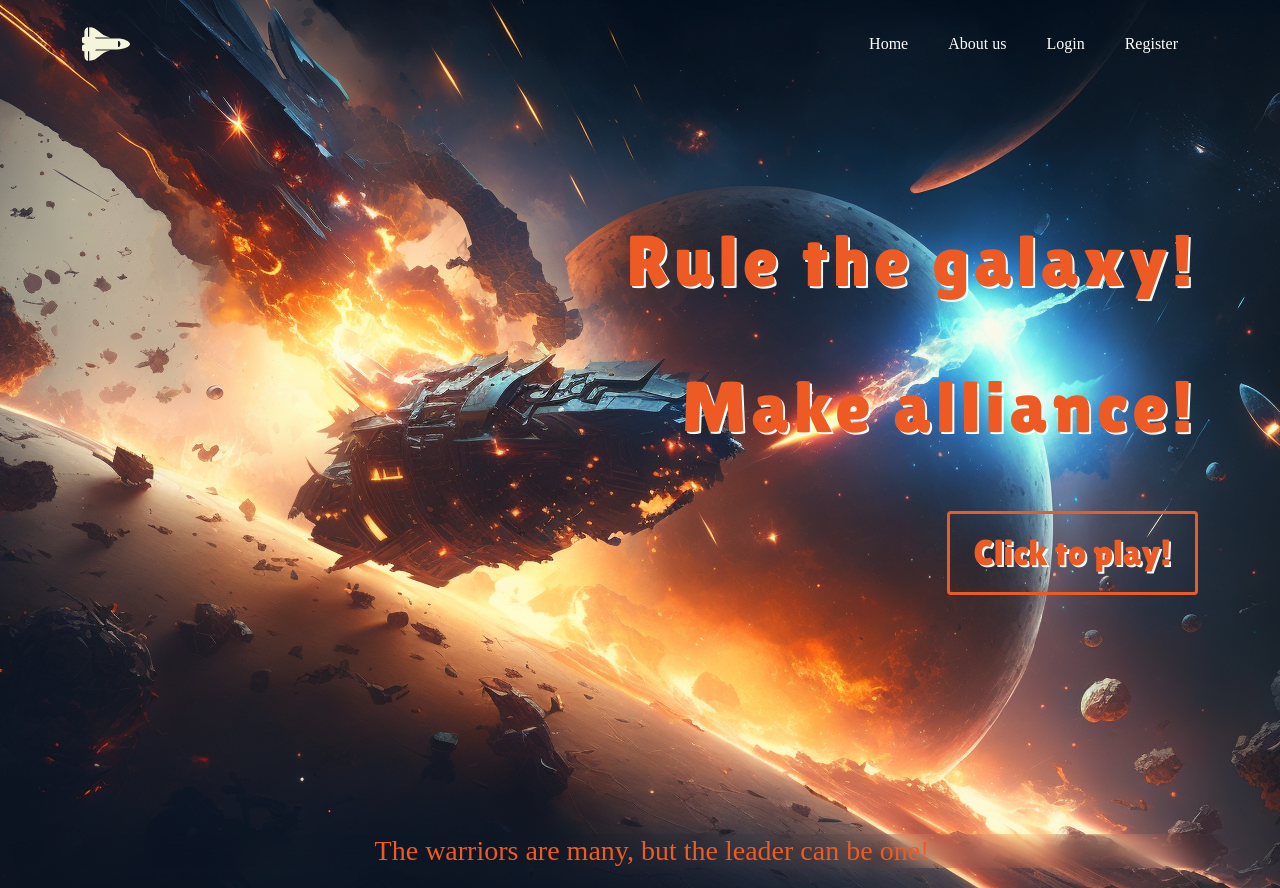
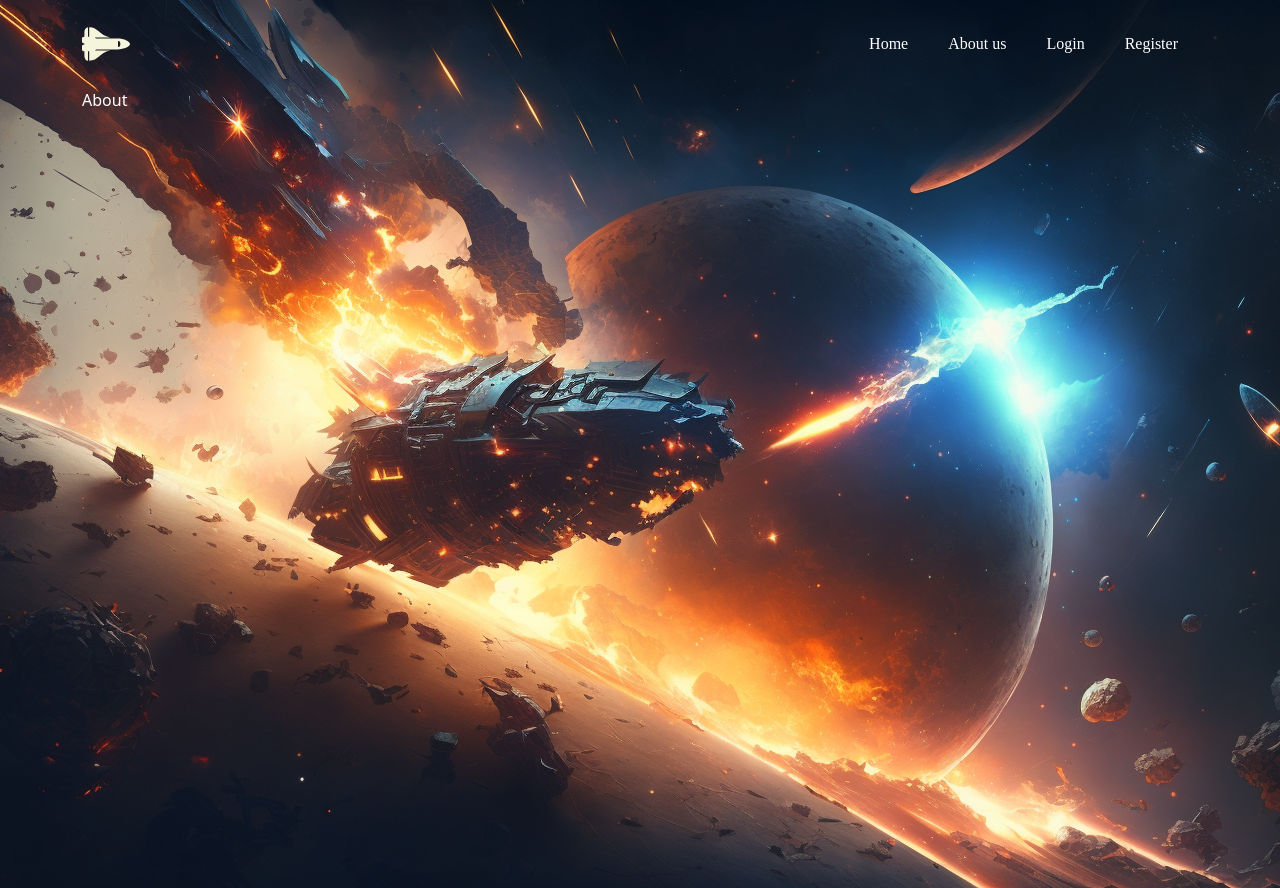
Before and after one commit to Slowinskip/galaxy-game-webside, a React (Create React App) app: page /about in a window 1280 px wide. Built offline with nearby package versions, Linux system fonts and the light colour scheme; a web font is replaced by a local one.

Commit message:
Add component About

```diff
--- a/src/App.js
+++ b/src/App.js
@@ -1,5 +1,6 @@
 import { Route, Router, Routes } from 'react-router-dom'
 import Navbar from './components/layout/Navbar/Navbar'
+import About from './components/views/About/About'
 import Home from './components/views/Home/Home'
 
 function App() {
@@ -8,7 +9,7 @@ function App() {
       <Navbar />
       <Routes>
         <Route path="/" element={<Home />} />
-        <Route path="/about" element={<Home />} />
+        <Route path="/about" element={<About />} />
       </Routes>
     </div>
   )
--- /dev/null
+++ b/src/components/views/About/About.js
@@ -0,0 +1,8 @@
+import React from 'react'
+import { Container } from 'react-bootstrap'
+import styles from './About.module.scss'
+const About = () => {
+  return <Container className={styles.row}>About</Container>
+}
+
+export default About
--- /dev/null
+++ b/src/components/views/About/About.module.scss
@@ -0,0 +1,4 @@
+.row {
+  color: white;
+  height: 100vh;
+}
--- a/src/components/views/Home/Home.module.scss
+++ b/src/components/views/Home/Home.module.scss
@@ -1,7 +1,7 @@
 @import '../../../styles/global.scss';
 
 .row {
-  min-height: 100vh;
+  height: 100vh;
   position: relative;
 
   .col {
--- a/src/index.css
+++ b/src/index.css
@@ -2,7 +2,7 @@ body {
   margin: 0;
   background-image: url('image/ship-background.png');
   background-position: center;
-  background-repeat: no-repeat;
+  /* background-repeat: no-repeat; */
   font-family: -apple-system, BlinkMacSystemFont, 'Segoe UI', 'Roboto', 'Oxygen',
     'Ubuntu', 'Cantarell', 'Fira Sans', 'Droid Sans', 'Helvetica Neue',
     sans-serif;
```
